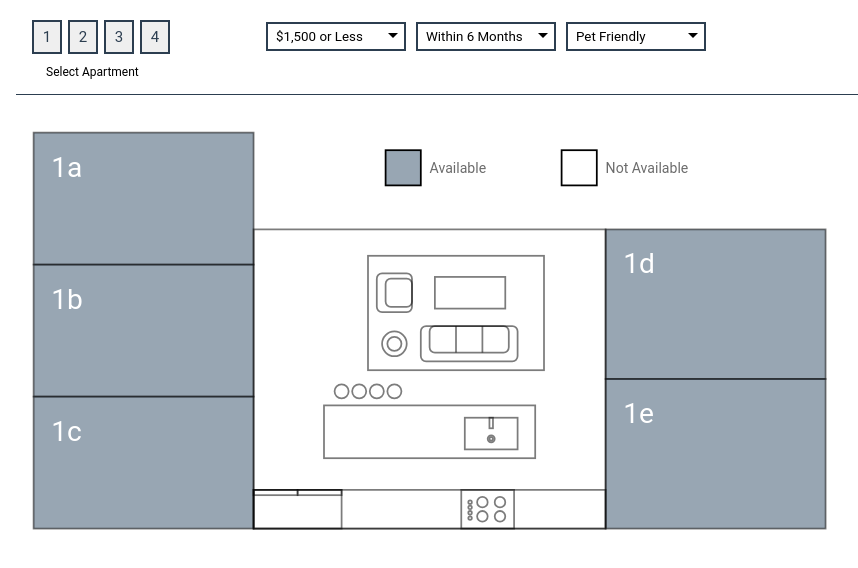
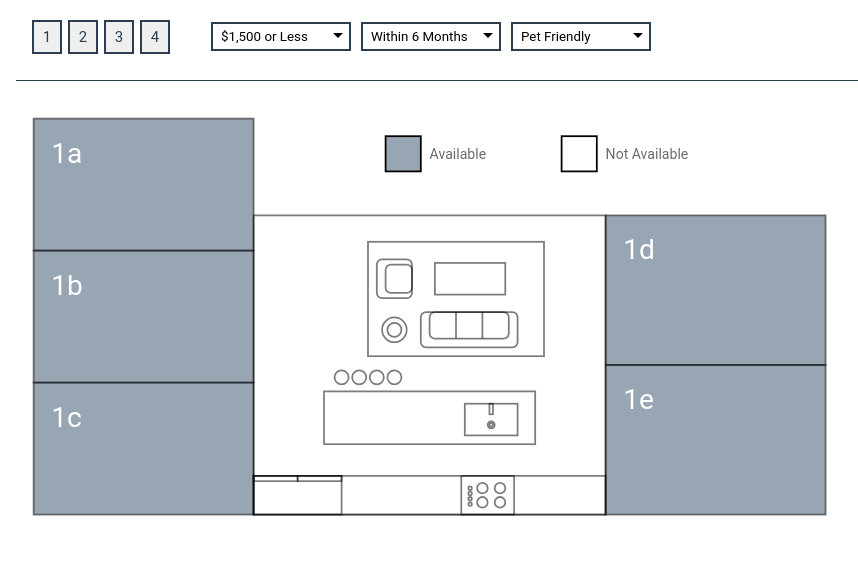
Before and after one commit to eckmLJE/room-seek-v2-fe, a React (Create React App) app: page / in a window 1280 px wide. Shown: the top 568 px of the page, without its empty margins (184-1042 px from the left). Built offline with nearby package versions, Linux system fonts and the light colour scheme; the HTML template or start-up script is replaced by a standard one.

Commit message:
layout update

```diff
--- a/src/components/FilterBox/FilterBox.css
+++ b/src/components/FilterBox/FilterBox.css
@@ -71,15 +71,17 @@ button {
 }
 
 .filters {
-  margin-left: 245px;
+  margin-left: 190px;
   position: relative;
   padding-top: 7px;
 }
 
-.apt-buttons-instruction {
+.apt-buttons-border {
   padding-left: 30px;
   padding-top: 5px;
   padding-bottom: 15px;
   font-size: 12px;
+  height: 10px;
+  width: 100%;
   border-bottom: 1px solid #2c3e50;
 }
--- a/src/components/FilterBox/FilterBox.js
+++ b/src/components/FilterBox/FilterBox.js
@@ -57,7 +57,7 @@ class FilterBox extends Component {
               </select>
             </div>
           </div>
-          <div className="apt-buttons-instruction">Select Apartment</div>
+          <div className="apt-buttons-border" />
         </div>
       </div>
     );
```
